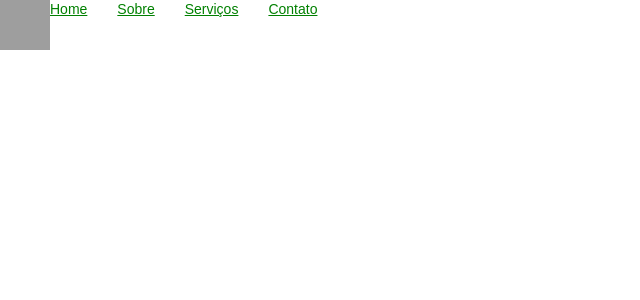
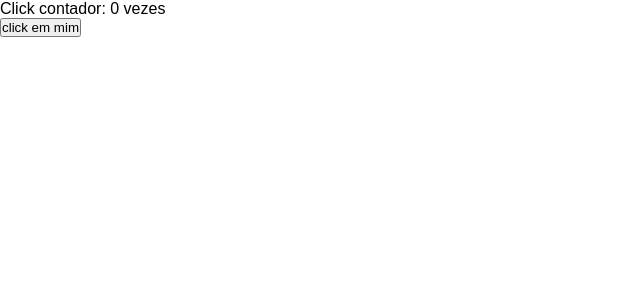
Before and after one commit to Ozzlyden/react-basics, a React (Create React App) app in the folder my/: page / in a window 1280 px wide. Shown: the top 300 px of the page, without its empty margins (0-640 px from the left). Built offline with nearby package versions, Linux system fonts and the light colour scheme; grey boxes are pictures that could not be loaded.

Commit message:
Hook useState

```diff
--- a/my/public/index.html
+++ b/my/public/index.html
@@ -10,7 +10,7 @@
     />
     <link rel="apple-touch-icon" href="%PUBLIC_URL%/logo192.png" />
 
-    <title>WhatsApp Clone</title>
+    <title>React Basics</title>
   </head>
   <body>
     <noscript>You need to enable JavaScript to run this app.</noscript> <!--Para celulares antigos-->
--- a/my/src/App.js
+++ b/my/src/App.js
@@ -1,11 +1,19 @@
 import './App.css';
 import Header from './Header';
+import React, { useState } from 'react';
 
 // COMPONENTE APP
 function App() {
+
+  // Exemplo de HOOK useState
+  const [count, setCount] = useState(0);
+
   return(
-    <div className='App'>
-      <Header/>
+    <div>
+      <p>Click contador: {count} vezes</p>
+      <button onClick={() => setCount(count + 1 )}>
+        click em mim
+      </button>
     </div>
   );
 
```
